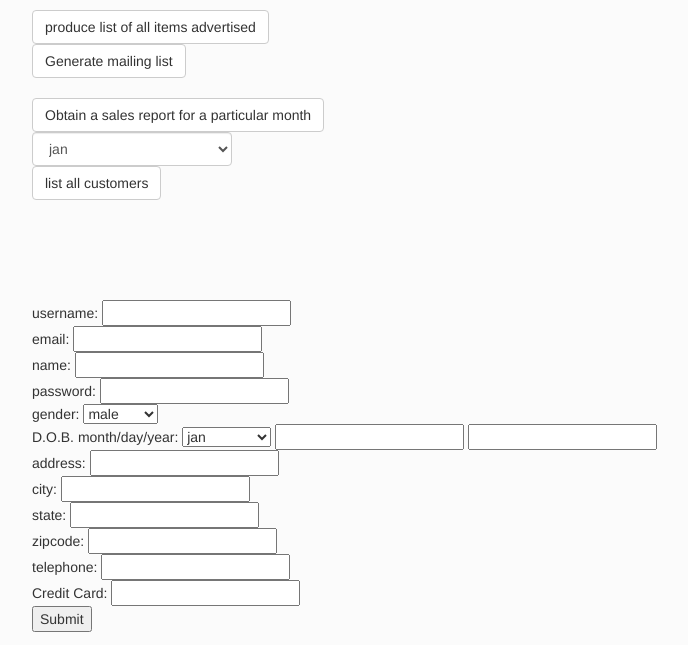
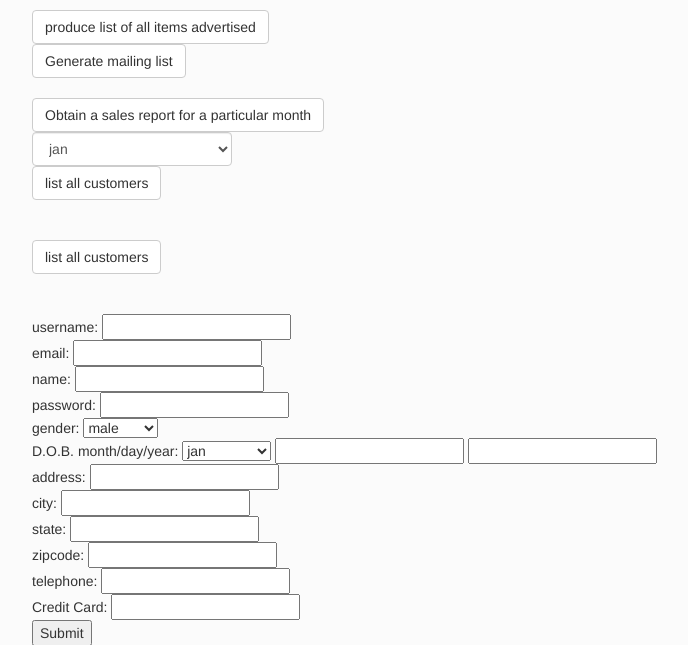
Before and after one commit to karlfloersch/friends-r-us, a Django app: template social_network/templates/employee.html in a window 1280 px wide. Shown: the part 470-1115 px from the top of the page, without its empty margins (38-726 px from the left). Run offline with Django 3.2, Linux system fonts and the light colour scheme; the template is opened without the code that fills it, so the values that code supplies are empty; some libraries are stand-ins or nearby versions.

Commit message:
shits saved before merge

```diff
--- a/social_network/queries.py
+++ b/social_network/queries.py
@@ -675,7 +675,7 @@ def customer_list():
     cust_list = cursor.fetchall()
     return cust_list
 
-def empoyee_list():
+def employee_list():
     cursor = connection.cursor()
     cursor.execute("SELECT P.firstnae, P.lastname, P.gender, P.address, P.city, P.state, P.zipcode, P.telephone, strftime('%d-%m-%Y', E.start_date), E.hourly_rate, E.role FROM person P INNER JOIN employee E ON P.id = E.employee_id")
 
--- a/social_network/templates/employee.html
+++ b/social_network/templates/employee.html
@@ -58,7 +58,14 @@
 <button class="btn btn-default" type="list_all_customers" id="list-all-customers">list all customers</button>
 <table class="table" id = "customer_table" style="display:none;">
 </table>
-<br><br><br><br><br><br>
+<br><br><br>
+<button class="btn btn-default" type="list_all_customers" id="list-all-customers">list all customers</button>
+<table class="table" id = "customer_table" style="display:none;">
+</table>
+
+
+
+<br><br><br>
 <form method="post" action="../create_account/">
 {% csrf_token %}
 <!--  firstname VARCHAR(50),
```
